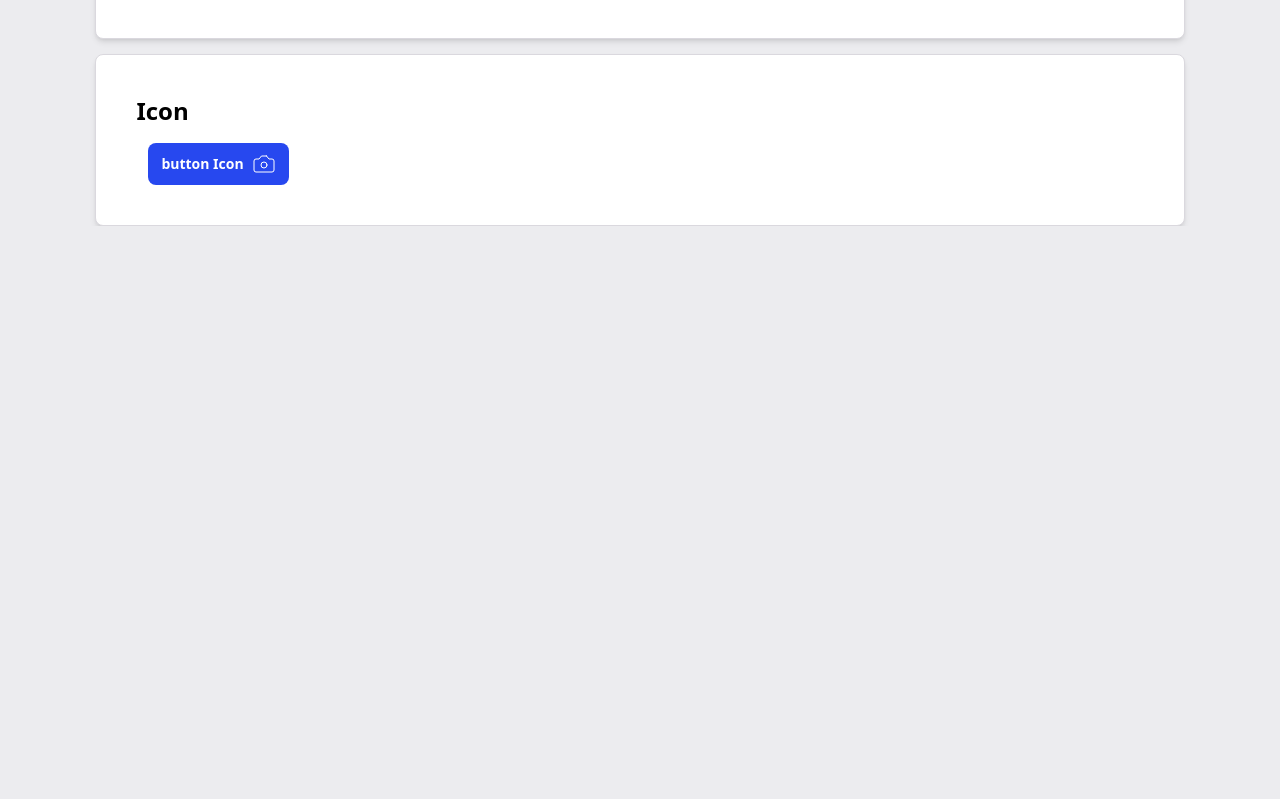
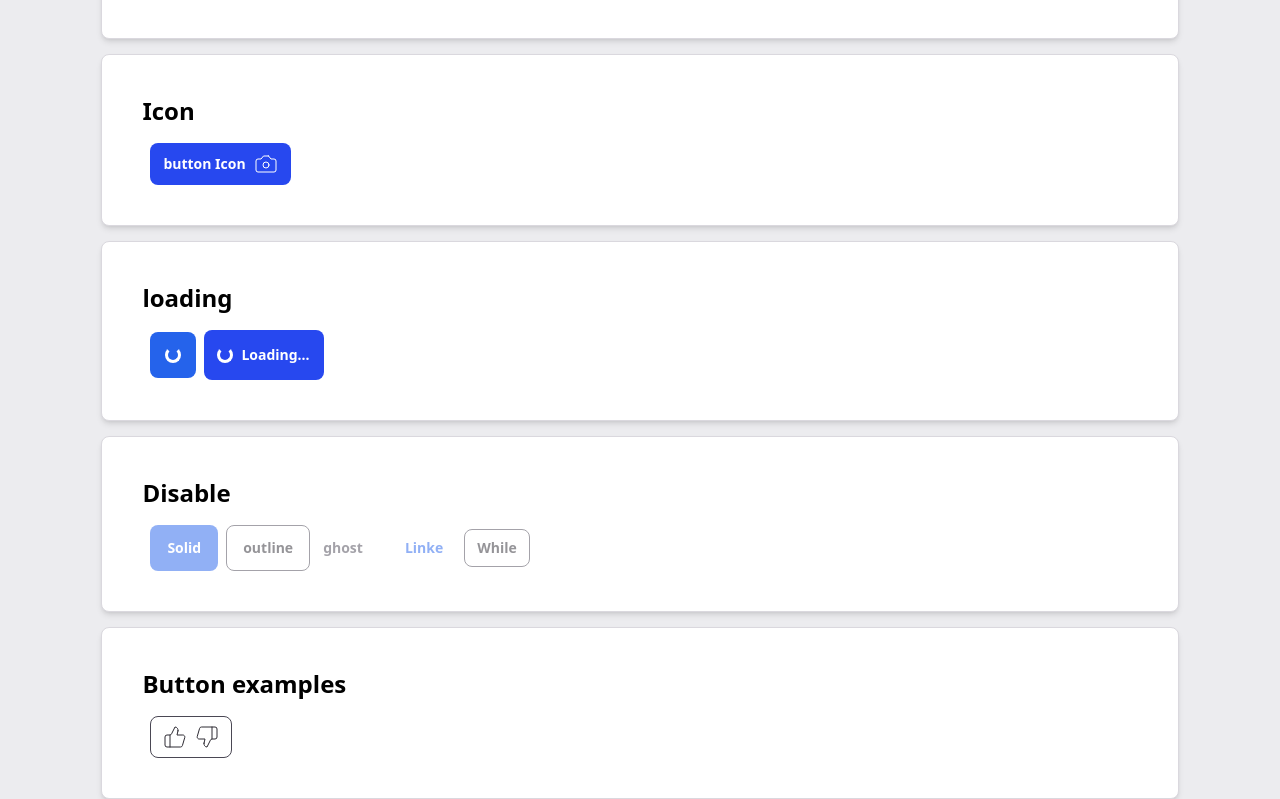
Before and after one commit to ebrahimimasod/preline-componnets, a Vue app: page /#/buttons in a window 1280 px wide. Shown: the part 1258-2057 px from the top of the page. Before the commit the page ends 1484 px from the top, so only its background shows below. Built offline with nearby package versions, Linux system fonts and the light colour scheme.

Commit message:
update input2

```diff
--- a/src/components/Button/index.vue
+++ b/src/components/Button/index.vue
@@ -12,10 +12,12 @@ const props = defineProps([
   "block",
   "icon",
   "loading",
+  "a",
   "disabled",
 ]);
 
 const btnClasses = computed(() => {
+
   const classes = ["btn"];
 
   classes.push(props.variant);
@@ -30,33 +32,45 @@ const btnClasses = computed(() => {
 
     classes.push("link");
   }
-  if(props.size){
+  if (props.size) {
     classes.push("size")
   }
-  if(props.ghost){
+  if (props.ghost) {
     classes.push("ghost")
   }
-  if(props.link){
+  if (props.link) {
     classes.push("link")
   }
-  if(props.Pilled){
+  if (props.Pilled) {
     classes.push("Pilled")
   }
-  if(props.block){
+  if (props.block) {
     classes.push("block")
   }
-  if(props.icon){}
-  classes.push("icon")
+  if (props.icon) {
+    classes.push("icon")
+  }
+  if (props.loading) {
+    classes.push("loading")
+  }
+  //loadinglarge
+  if (props.a) {
+    classes.push("a")
+  }
+  if (props.disabled) {
+    classes.push("disabled")
+  }
+
 
   return classes;
 });
 </script>
 
-
 <template>
   <button
       :type="type"
       :class="btnClasses"
+      :disabled="disabled"
   >
     <slot/>
   </button>
@@ -69,65 +83,81 @@ const btnClasses = computed(() => {
 }
 
 .btn.primary {
-  @apply bg-primary-600 text-white hover:bg-primary-100  ml-3 dark:focus:outline-none dark:focus:ring-1 dark:focus:ring-gray-600;
+  @apply bg-primary-600 text-white hover:bg-primary-100;
 }
 
 .btn.secondary {
   @apply bg-secondary-600 text-white hover:bg-secondary-600  dark:focus:outline-none dark:focus:ring-1 dark:focus:ring-gray-600;
 }
-.btn.warning{
+
+.btn.warning {
   @apply bg-warning-600 text-white hover:bg-warning-400  ml-3 dark:focus:outline-none dark:focus:ring-1 dark:focus:ring-gray-600;
 }
-.btn.danger{
+
+.btn.danger {
   @apply bg-danger-600 text-white hover:bg-danger-500  dark:focus:outline-none dark:focus:ring-1 dark:focus:ring-gray-600;
 }
-.btn.gray{
+
+.btn.gray {
   @apply bg-gray-600 text-white hover:bg-gray-500  dark:focus:outline-none dark:focus:ring-1 dark:focus:ring-gray-600 ;
 }
-.btn.success{
+
+.btn.success {
   @apply bg-success-500 text-white hover:bg-success-300  dark:focus:outline-none dark:focus:ring-1 dark:focus:ring-gray-600;
 }
 
+
 .btn.outlined {
-  @apply  border border-gray-100 text-gray-500 hover:border-gray-300 hover:text-gray-800 disabled:opacity-50 disabled:pointer-events-none dark:border-gray-400 dark:text-gray-400 dark:hover:text-gray-300 dark:hover:border-gray-300 dark:focus:outline-none dark:focus:ring-1 dark:focus:ring-gray-600
+  @apply border bg-transparent border-gray-100 text-gray-500
 }
 
 .btn.outlined.primary {
-  @apply  border bg-transparent border-primary-600 text-primary-600 hover:border-gray-300 hover:text-gray-800 disabled:opacity-50 disabled:pointer-events-none dark:border-gray-400 dark:text-gray-400 dark:hover:text-gray-300 dark:hover:border-gray-300 dark:focus:outline-none dark:focus:ring-1 dark:focus:ring-gray-600
+  @apply border-primary-600 text-primary-600
 }
+
 .btn.outlined.success {
-  @apply   border bg-transparent border-success-500 text-success-500 hover:border-gray-300 hover:text-gray-800 disabled:opacity-50 disabled:pointer-events-none dark:border-gray-400 dark:text-gray-400 dark:hover:text-gray-300 dark:hover:border-gray-300 dark:focus:outline-none dark:focus:ring-1 dark:focus:ring-gray-600
+  @apply border bg-transparent border-success-500 text-success-500 hover:border-gray-300 hover:text-gray-800 disabled:opacity-50 disabled:pointer-events-none dark:border-gray-400 dark:text-gray-400 dark:hover:text-gray-300 dark:hover:border-gray-300 dark:focus:outline-none dark:focus:ring-1 dark:focus:ring-gray-600
 }
+
 .btn.outlined.danger {
-  @apply    border bg-transparent border-danger-500 text-danger-500 hover:border-gray-300 hover:text-gray-800 disabled:opacity-50 disabled:pointer-events-none dark:border-gray-400 dark:text-gray-400 dark:hover:text-gray-300 dark:hover:border-gray-300 dark:focus:outline-none dark:focus:ring-1 dark:focus:ring-gray-600
+  @apply border bg-transparent border-danger-500 text-danger-500 hover:border-gray-300 hover:text-gray-800 disabled:opacity-50 disabled:pointer-events-none dark:border-gray-400 dark:text-gray-400 dark:hover:text-gray-300 dark:hover:border-gray-300 dark:focus:outline-none dark:focus:ring-1 dark:focus:ring-gray-600
 }
+
 .btn.outlined.warning {
-  @apply    border bg-transparent border-warning-500 text-warning-500 hover:border-gray-300 hover:text-gray-800 disabled:opacity-50 disabled:pointer-events-none dark:border-gray-400 dark:text-gray-400 dark:hover:text-gray-300 dark:hover:border-gray-300 dark:focus:outline-none dark:focus:ring-1 dark:focus:ring-gray-600
+  @apply border bg-transparent border-warning-500 text-warning-500 hover:border-gray-300 hover:text-gray-800 disabled:opacity-50 disabled:pointer-events-none dark:border-gray-400 dark:text-gray-400 dark:hover:text-gray-300 dark:hover:border-gray-300 dark:focus:outline-none dark:focus:ring-1 dark:focus:ring-gray-600
 }
+
+.btn.outlined.gray {
+  @apply border bg-transparent border-gray-500 text-gray-700 hover:border-gray-300 hover:text-gray-800 disabled:opacity-50 disabled:pointer-events-none dark:border-gray-400 dark:text-gray-400 dark:hover:text-gray-300 dark:hover:border-gray-300 dark:focus:outline-none dark:focus:ring-1 dark:focus:ring-gray-600
+}
+
 .btn.link {
   @apply !bg-transparent text-primary-600  disabled:opacity-50 disabled:pointer-events-none dark:text-blue-500 dark:hover:text-blue-400 dark:focus:outline-none dark:focus:ring-1 dark:focus:ring-gray-600
 }
 
-.btn.ghost{
+.btn.ghost {
   @apply bg-transparent text-gray-500 hover:bg-gray-50 disabled:opacity-50 disabled:pointer-events-none dark:text-gray-400 dark:hover:bg-gray-800 dark:focus:outline-none dark:focus:ring-1 dark:focus:ring-gray-600
 }
-.btn.Pilled{
-  @apply  rounded-full border border-primary-200 bg-white text-gray-800 shadow-sm hover:bg-gray-50 disabled:opacity-50 disabled:pointer-events-none dark:bg-slate-900 dark:border-gray-700 dark:text-white dark:hover:bg-gray-800 dark:focus:outline-none dark:focus:ring-1 dark:focus:ring-gray-600
-}
-.btn.ghost.primary{
-  @apply  text-primary-600 hover:bg-primary-50 disabled:opacity-50 disabled:pointer-events-none dark:text-gray-400 dark:hover:bg-gray-800 dark:focus:outline-none dark:focus:ring-1 dark:focus:ring-gray-600
-}
-.btn.ghost.success{
-  @apply  text-success-500 hover:bg-success-50 disabled:opacity-50 disabled:pointer-events-none dark:text-gray-400 dark:hover:bg-gray-800 dark:focus:outline-none dark:focus:ring-1 dark:focus:ring-gray-600
-}
-.btn.ghost.danger{
-  @apply  text-danger-500 hover:bg-danger-50 disabled:opacity-50 disabled:pointer-events-none dark:text-gray-400 dark:hover:bg-gray-800 dark:focus:outline-none dark:focus:ring-1 dark:focus:ring-gray-600
-}
-.btn.ghost.warning{
-  @apply  text-warning-500 hover:bg-warning-50 disabled:opacity-50 disabled:pointer-events-none dark:text-gray-400 dark:hover:bg-gray-800 dark:focus:outline-none dark:focus:ring-1 dark:focus:ring-gray-600
+
+.btn.Pilled {
+  @apply rounded-full border border-primary-200 bg-white text-gray-800 shadow-sm hover:bg-gray-50 disabled:opacity-50 disabled:pointer-events-none dark:bg-slate-900 dark:border-gray-700 dark:text-white dark:hover:bg-gray-800 dark:focus:outline-none dark:focus:ring-1 dark:focus:ring-gray-600
 }
 
+.btn.ghost.primary {
+  @apply text-primary-600 hover:bg-primary-50 disabled:opacity-50 disabled:pointer-events-none dark:text-gray-400 dark:hover:bg-gray-800 dark:focus:outline-none dark:focus:ring-1 dark:focus:ring-gray-600
+}
 
+.btn.ghost.success {
+  @apply text-success-500 hover:bg-success-50 disabled:opacity-50 disabled:pointer-events-none dark:text-gray-400 dark:hover:bg-gray-800 dark:focus:outline-none dark:focus:ring-1 dark:focus:ring-gray-600
+}
+
+.btn.ghost.danger {
+  @apply text-danger-500 hover:bg-danger-50 disabled:opacity-50 disabled:pointer-events-none dark:text-gray-400 dark:hover:bg-gray-800 dark:focus:outline-none dark:focus:ring-1 dark:focus:ring-gray-600
+}
+
+.btn.ghost.warning {
+  @apply text-warning-500 hover:bg-warning-50 disabled:opacity-50 disabled:pointer-events-none dark:text-gray-400 dark:hover:bg-gray-800 dark:focus:outline-none dark:focus:ring-1 dark:focus:ring-gray-600
+}
 
 .btn.small {
   @apply py-3 px-4 inline-flex items-center gap-x-2 text-sm font-semibold rounded-lg border border-gray-200 text-gray-500 hover:border-blue-600 hover:text-blue-600 disabled:opacity-50 disabled:pointer-events-none dark:border-gray-700 dark:text-gray-400 dark:hover:text-blue-500 dark:hover:border-blue-600 dark:focus:outline-none dark:focus:ring-1 dark:focus:ring-gray-600;
@@ -138,22 +168,39 @@ const btnClasses = computed(() => {
 }
 
 .btn.link {
-  @apply  inline-flex items-center gap-x-2 text-sm font-semibold rounded-lg border border-transparent text-blue-600 hover:text-blue-800 disabled:opacity-50 disabled:pointer-events-none dark:text-blue-500 dark:hover:text-blue-400 dark:focus:outline-none dark:focus:ring-1 dark:focus:ring-gray-600;
+  @apply inline-flex items-center gap-x-2 text-sm font-semibold rounded-lg border border-transparent text-blue-600 hover:text-blue-800 disabled:opacity-50 disabled:pointer-events-none dark:text-blue-500 dark:hover:text-blue-400 dark:focus:outline-none dark:focus:ring-1 dark:focus:ring-gray-600;
 }
+
 .btn.Pilled {
   @apply border rounded-full  border-transparent text-blue-600 hover:text-blue-800 disabled:opacity-50 disabled:pointer-events-none dark:text-blue-500 dark:hover:text-blue-400 dark:focus:outline-none dark:focus:ring-1 dark:focus:ring-gray-600 ;
 }
-.btn.block{
+
+.btn.block {
   @apply w-full inline-flex justify-center items-center gap-x-2 text-sm font-medium rounded-lg border border-gray-200 text-gray-50 shadow-sm hover:bg-gray-50 disabled:opacity-50 disabled:pointer-events-none dark:bg-slate-900 dark:border-gray-700 dark:text-white dark:hover:bg-gray-800 dark:focus:outline-none dark:focus:ring-1 dark:focus:ring-gray-600
 }
 
 .btn.sm {
   @apply py-2 px-3 ;
 }
+
 .btn.md {
   @apply py-3 px-4 ;
 }
+
 .btn.lg {
   @apply py-4 px-5 ;
 }
+
+.btn.loading {
+  @apply flex justify-center items-center h-[2.875rem] w-[2.875rem] text-sm font-semibold rounded-lg border border-transparent bg-blue-600 text-white hover:bg-blue-700 disabled:opacity-50 disabled:pointer-events-none dark:focus:outline-none dark:focus:ring-1 dark:focus:ring-gray-600;
+}
+
+.btn.a {
+  @apply w-[120px] h-[50px];
+}
+
+.btn.disabled {
+  @apply py-3 px-4 inline-flex items-center gap-x-2 text-sm font-semibold rounded-lg border border-transparent bg-blue-600 text-white hover:bg-blue-700 disabled:opacity-50 disabled:pointer-events-none dark:focus:outline-none dark:focus:ring-1 dark:focus:ring-gray-600;
+}
+
 </style>
--- a/src/pages/Buttons/index.vue
+++ b/src/pages/Buttons/index.vue
@@ -14,10 +14,10 @@ import Icon from "@/components/Icon/index.vue"
       <h2 class="mb-4 font-semibold text-2xl">Colors Variant</h2>
 
       <div class="flex items-center  justify-start">
+
         <Button class="ml-2" variant="secondary">
           button secondary
         </Button>
-
         <Button class="ml-2" variant="primary">
           button primary
         </Button>
@@ -27,7 +27,6 @@ import Icon from "@/components/Icon/index.vue"
         <Button class="ml-2" variant="danger">
           button danger
         </Button>
-
         <Button class="ml-2" variant="gray">
           button gray
         </Button>
@@ -63,18 +62,10 @@ import Icon from "@/components/Icon/index.vue"
       <h2 class="mb-4  ml-2 font-semibold text-2xl">Outlined</h2>
 
       <div class="flex items-center  justify-start  ">
-        <Button
-            outlined="true"
-
-        >
+        <Button outlined="true">
           Button outlined default
         </Button>
-
-
-        <Button class="mr-3"
-                outlined="true"
-                variant="primary"
-        >
+        <Button class="mr-3" outlined="true" variant="primary">
 
           Button outlined primary
         </Button>
@@ -102,8 +93,6 @@ import Icon from "@/components/Icon/index.vue"
 
           Button outlined warning
         </Button>
-
-
       </div>
 
     </div>
@@ -125,7 +114,7 @@ import Icon from "@/components/Icon/index.vue"
           Button outlined success
         </Button>
 
-        <Button :ghost="true"
+        <Button ghost="true"
                 variant="danger">
           Button outlined danger
         </Button>
@@ -145,7 +134,7 @@ import Icon from "@/components/Icon/index.vue"
 
       <div class="flex items-center  justify-start">
         <Button class="ml-2"
-                :link="true"
+                link="true"
                 variant="primary">
           button primary
         </Button>
@@ -197,9 +186,9 @@ import Icon from "@/components/Icon/index.vue"
         >
           button Icon
 
-          <Icon name="camera" />
+          <Icon name="camera"/>
 
-<!--          <Camera/>-->
+          <!--          <Camera/>-->
         </Button>
 
       </div>
@@ -207,6 +196,93 @@ import Icon from "@/components/Icon/index.vue"
 
     </div>
 
+    <!-- loading -->
 
+    <div class="p-10   border-[1px] border-gray-100 rounded-lg   m-auto mt-[15px] bg-white shadow-md">
+      <h2 class="mb-4 font-semibold text-2xl">loading</h2>
+
+      <div class="flex items-center  justify-start">
+        <Button class="ml-2"
+
+                :loading="true"
+                variant="secondary"
+        >
+        <span
+            class="animate-spin inline-block w-4 h-4 border-[3px] border-current border-t-transparent text-white rounded-full">
+ <span class="sr-only">Loading...</span>
+        </span>
+        </Button>
+
+        <Button class="ml-2"
+                :a="true"
+                variant="primary">
+
+
+<span
+    class="animate-spin inline-block w-4 h-4 border-[3px] border-current border-t-transparent text-white rounded-full">
+        </span>
+          <label>Loading...</label>
+        </Button>
+
+      </div>
+
+    </div>
+    <!-- Disabled -->
+    <div class="p-10   border-[1px] border-gray-100 rounded-lg   m-auto mt-[15px] bg-white shadow-md">
+      <h2 class="mb-4 font-semibold text-2xl">Disable</h2>
+
+      <div class="flex items-center  justify-start">
+        <Button class="ml-2"
+                disabled="true"
+                variant="primary"
+        >
+          <label>Solid</label>
+
+        </Button>
+        <Button class="ml-2"
+                outlined="true"
+                variant="gray"
+                disabled="true"
+        >
+          outline
+        </Button>
+        <Button class="mr-2"
+                ghost="true"
+                variant="gray"
+                disabled
+        >
+          ghost
+
+        </Button>
+        <Button class="ml-2"
+                disabled
+                link="true"
+                variant="gray"
+        >
+          Linke
+        </Button>
+        <Button class="ml-2"
+                outlined="true"
+                variant="gray"
+                disabled>
+          While
+
+        </Button>
+
+      </div>
+    </div>
+    <!-- Button examples -->
+    <div class="p-10   border-[1px] border-gray-100 rounded-lg   m-auto mt-[15px] bg-white shadow-md">
+      <h2 class="mb-4 font-semibold text-2xl">Button examples</h2>
+      <div class="flex items-center  justify-start">
+        <Button class="ml-2"
+                outlined="true"
+                variant="gray"
+        >
+          <Icon name="thumbsUp"/>
+          <Icon name="thumbsDown"/>
+        </Button>
+      </div>
+    </div>
   </div>
 </template>
--- a/test.js
+++ b/test.js
@@ -12,13 +12,10 @@ const icons = {
         svg_path:"folan minus",
     }
 }
-
 const props = {
     name: "user",
     color: "red"
 }
-
-
 const icon = icons[props.name] // for object
 // const icon = icons.find(i=>i.) // for array
 
```
Also changed, not shown: src/components/Input/index.vue (+51 -35 lines), src/pages/Inputes/index.vue (+31 -5 lines).
